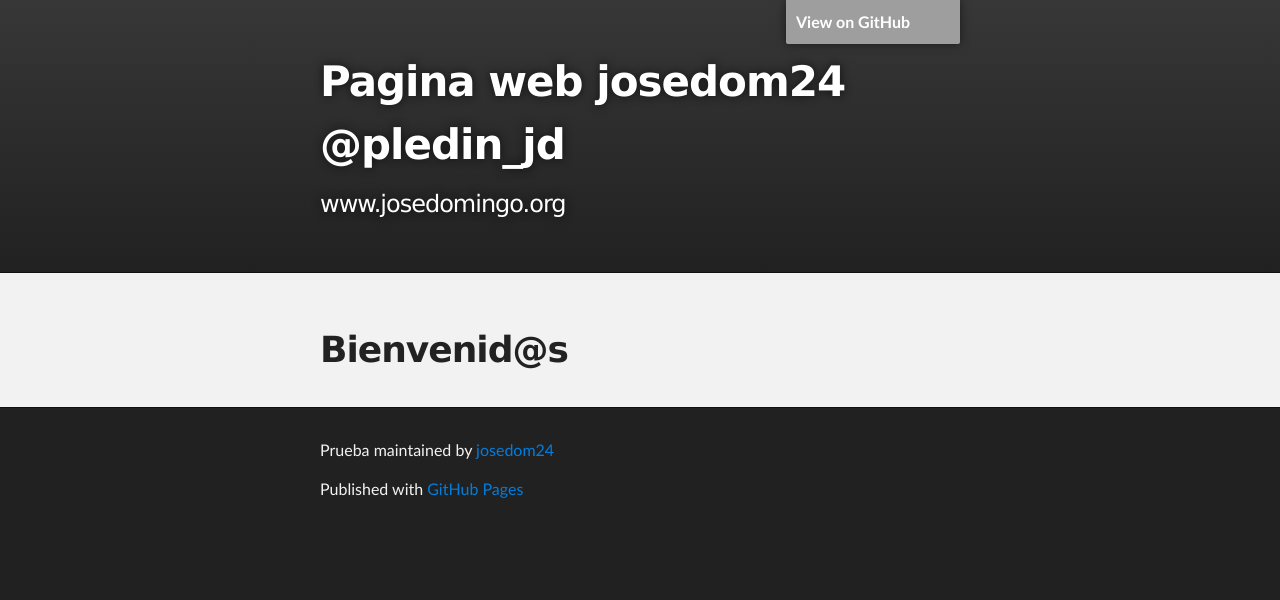
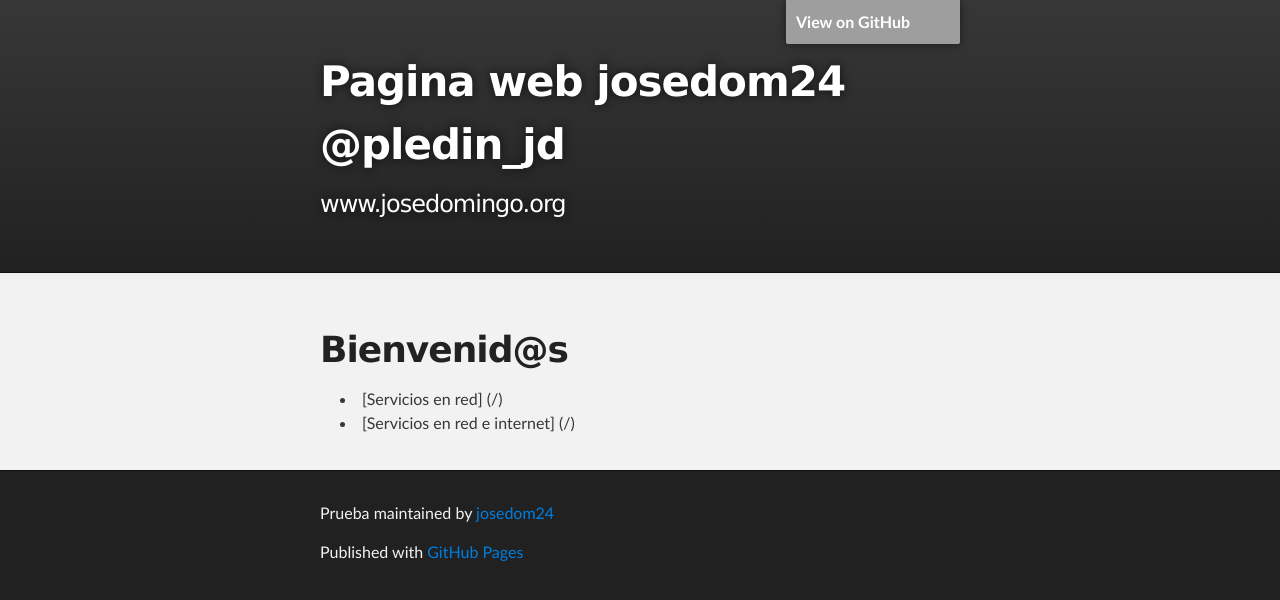
Before and after one commit to josedom24/josedom24.github.io, a Jekyll site: the page built from index.md, in a window 1280 px wide. Shown: the top 600 px of the page. Built offline with Jekyll 4.4.1, drawn with Linux system fonts in a browser that asks for light colours; grey boxes are pictures that could not be loaded.

Commit message:
empezando

```diff
--- a/index.md
+++ b/index.md
@@ -5,3 +5,5 @@ title: Pagina web josedom24 @pledin_jd
 tagline: www.josedomingo.org
 ---
 # Bienvenid@s
+* [Servicios en red] (/)
+* [Servicios en red e internet] (/)
```
